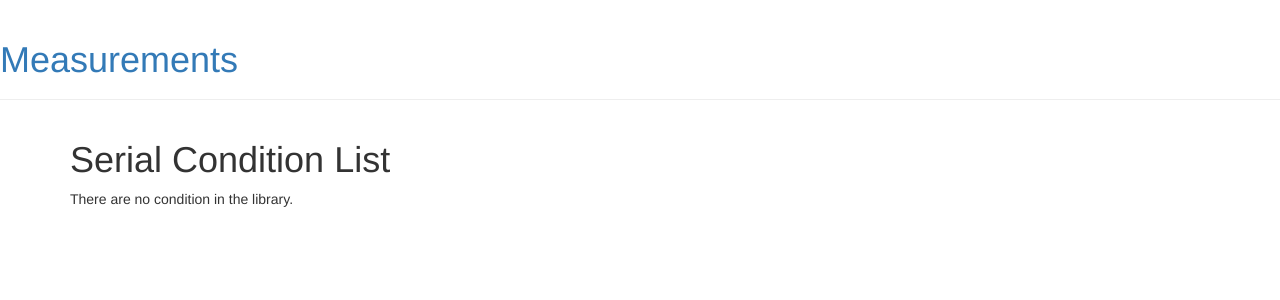
After one commit to futami/measone, a Django app: a page that uses meas/templates/meas/serial_detail.html in a window 1280 px wide. The commit adds this page. Shown: the top 300 px of the page. Run offline with Django 3.2, Linux system fonts and the light colour scheme; data that the repository does not hold is empty; some libraries are stand-ins or nearby versions.

Commit message:
Add serial condition list

```diff
--- /dev/null
+++ b/meas/templates/meas/serial_detail.html
@@ -0,0 +1,19 @@
+{% extends "meas/base.html" %}
+
+{% block content %}
+    <h1>Serial Condition List</h1>
+
+    {% if condition %}
+    <ul>
+
+      {% for c in condition %}
+      <li>
+        <a href="{% url 'serial_detail' c.serial %}">{{ c.serial }}</a>  {{ c.description }} {{c.condition}} {{c.lane}} ({{c.created_at}}) {{c.uuid}}
+      </li>
+      {% endfor %}
+
+    </ul>
+    {% else %}
+      <p>There are no condition in the library.</p>
+    {% endif %}
+{% endblock %}
--- a/meas/templates/meas/serial_list.html
+++ b/meas/templates/meas/serial_list.html
@@ -8,7 +8,7 @@
 
       {% for condition in condition_list %}
       <li>
-        {{ condition.serial }} {{ condition.description }} {{condition.condition}} {{condition.lane}} ({{condition.created_at}}) {{condition.uuid}}
+        <a href="{% url 'serial_detail' condition.serial %}">{{ condition.serial }}</a>  {{ condition.description }} {{condition.condition}} {{condition.lane}} ({{condition.created_at}}) {{condition.uuid}}
       </li>
       {% endfor %}
 
--- a/meas/urls.py
+++ b/meas/urls.py
@@ -14,9 +14,10 @@ urlpatterns += [
 
 urlpatterns += [
     url(r'^serials/$', views.SerialListView.as_view(), name='serial_list'),
-    url(r'^serials/(?P<pk>\d+)$', views.SerialDetailView.as_view(), name='serial_detail'),
+    url(r'^serials/(?P<pk>[-\w]+)$', views.SerialDetailView, name='serial_detail'),
 ]
 
+# EntryListView is a view, not a viewset. need .as_view()
 urlpatterns += [
     url(r'^entries/$', views.EntryListView.as_view(), name='entry_list'),
     url(r'^entries/(?P<pk>\d+)$', views.EntryDetailView.as_view(), name='entry_detail'),
--- a/meas/views.py
+++ b/meas/views.py
@@ -54,9 +54,22 @@ class SerialListView(generic.ListView):
     def get_queryset(self):
         return Condition.objects.values('serial').distinct()
 
+'''
+class SerialDetailView(generic.DetailView):
+    #model = Condition
+    template_name = 'meas/serial_detail.html'
+    def get_queryset(self):
+        return Condition.objects.filter(serial = pk)
+'''
 
-class SerialDetailView(generic.DetailView):
-    model = Condition
+# get 1 object, filter multi objects
+from django.shortcuts import get_object_or_404
+def SerialDetailView(request, pk):
+    condition = Condition.objects.filter(serial=pk)
+    #condition = get_object_or_404(Condition, serial = pk)
+    return render(request, 'meas/serial_detail.html', {'condition': condition})
+
+
 
 class EntryListView(generic.ListView):
     model = Entry
```
